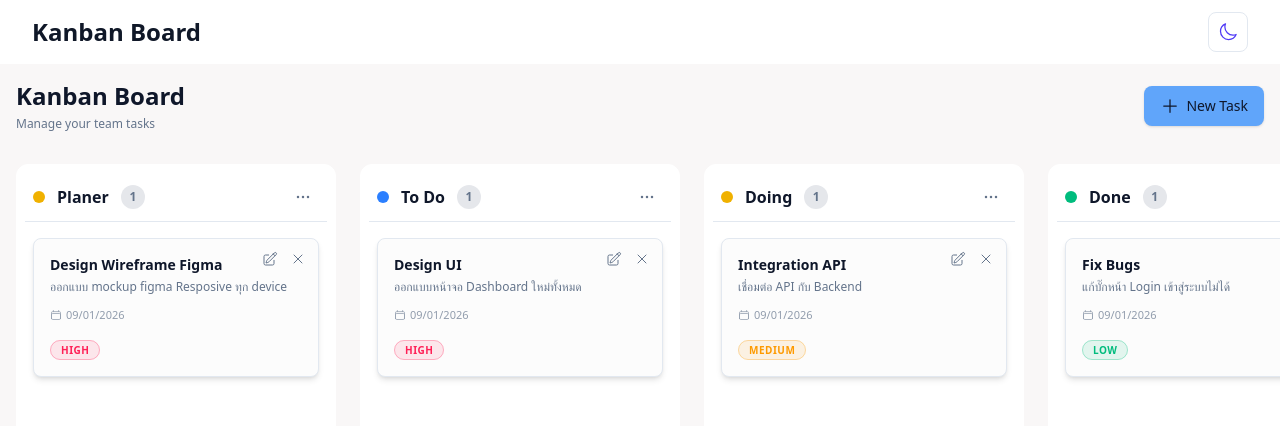
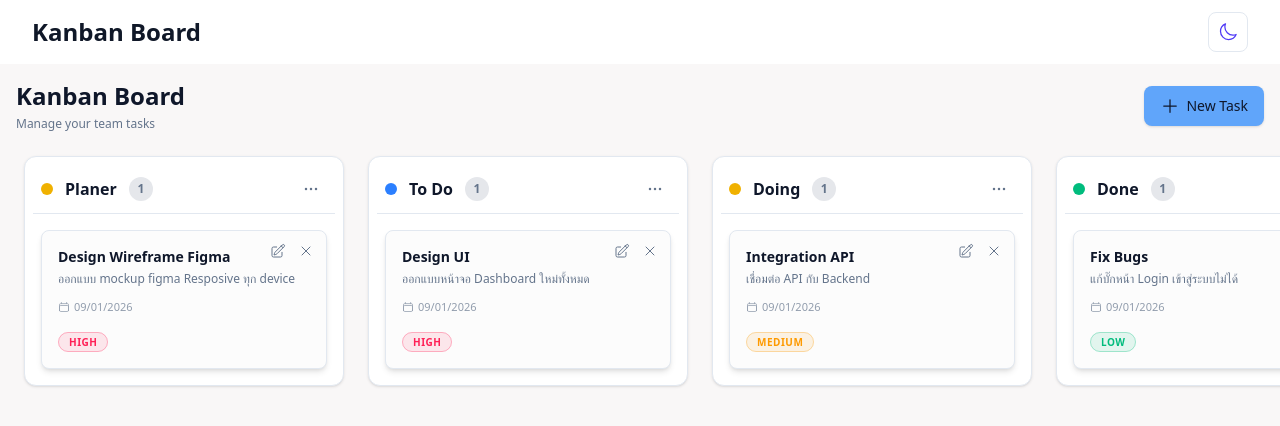
Before and after one commit to phraewchuthamat/task-board-react, a React (Vite) app: page / in a window 1280 px wide. Shown: the top 426 px of the page. Built offline with nearby package versions, Linux system fonts and the light colour scheme.

Commit message:
Refactor code CSS Debug scrolling

```diff
--- a/src/App.jsx
+++ b/src/App.jsx
@@ -4,13 +4,10 @@ import Navbar from './components/Navbar'
 
 function App() {
     return (
-        // 1. h-screen: ความสูงเท่าหน้าจอเป๊ะ
-        // 2. overflow-hidden: ห้าม Scroll ที่ตัว Body หลัก
         <div className="h-screen flex flex-col bg-app-bg transition-colors duration-500 overflow-hidden">
             <Navbar />
             <AlertPopup />
 
-            {/* 3. ส่วน Main ยืดเต็มพื้นที่ (flex-1) และตัด container ออก */}
             <main className="flex-1 w-full relative overflow-hidden">
                 <Board />
             </main>
--- a/src/components/board/BoardLayout.jsx
+++ b/src/components/board/BoardLayout.jsx
@@ -1,9 +1,11 @@
 export default function BoardLayout({ children }) {
     return (
-        <div className="flex flex-row h-full overflow-x-auto overflow-y-hidden gap-6 p-4">
-            {children}
-
-            <div className="w-4 shrink-0" />
+        <div className="w-full h-full overflow-hidden flex flex-col">
+            <div className="flex-1 w-full h-full overflow-x-auto overflow-y-hidden scrollbar-thin">
+                <div className="flex h-full gap-6 px-6 pb-6 pt-2 w-max items-start">
+                    {children}
+                </div>
+            </div>
         </div>
     )
 }
--- a/src/components/column/ColumnContainer.jsx
+++ b/src/components/column/ColumnContainer.jsx
@@ -6,9 +6,10 @@ const ColumnContainer = forwardRef(({ children, className, ...props }, ref) => {
         <div
             ref={ref}
             className={clsx(
-                'flex flex-col shrink-0',
-                'w-full md:w-80',
-                'rounded-xl bg-app-surface border border-app-surface',
+                'w-80 shrink-0',
+                'flex flex-col',
+                'max-h-full',
+                'rounded-xl bg-app-surface border border-app-border shadow-sm transition-shadow hover:shadow-md',
                 className
             )}
             {...props}
@@ -18,6 +19,4 @@ const ColumnContainer = forwardRef(({ children, className, ...props }, ref) => {
     )
 })
 
-ColumnContainer.displayName = 'ColumnContainer'
-
 export default ColumnContainer
--- a/src/components/column/TaskColumn.jsx
+++ b/src/components/column/TaskColumn.jsx
@@ -88,7 +88,7 @@ function TaskColumn({ title, tasks, status, color, onEdit }) {
                 <div
                     className={clsx(
                         'flex-1 overflow-y-auto min-h-0 p-4 pt-0 flex flex-col gap-3 transition-colors',
-                        'scrollbar-thin scrollbar-thumb-gray-300 dark:scrollbar-thumb-gray-600',
+                        'scrollbar-thin',
                         isOver && 'bg-app-primary/5'
                     )}
                 >
--- a/src/index.css
+++ b/src/index.css
@@ -74,14 +74,24 @@
 }
 
 @layer utilities {
+    /* Webkit browsers (Chrome, Safari, Edge) */
     .scrollbar-thin::-webkit-scrollbar {
-        width: 6px;
-        height: 6px;
+        width: 8px;
+        height: 8px;
     }
     .scrollbar-thin::-webkit-scrollbar-track {
         background: transparent;
     }
     .scrollbar-thin::-webkit-scrollbar-thumb {
-        @apply bg-gray-300 dark:bg-gray-600 rounded-full;
+        @apply bg-gray-300 dark:bg-gray-600 rounded-full transition-colors hover:bg-gray-400 dark:hover:bg-gray-500;
+    }
+
+    /* Firefox */
+    .scrollbar-thin {
+        scrollbar-width: thin;
+        scrollbar-color: rgb(209, 213, 219) transparent;
+    }
+    .dark .scrollbar-thin {
+        scrollbar-color: rgb(75, 85, 99) transparent;
     }
 }
```
